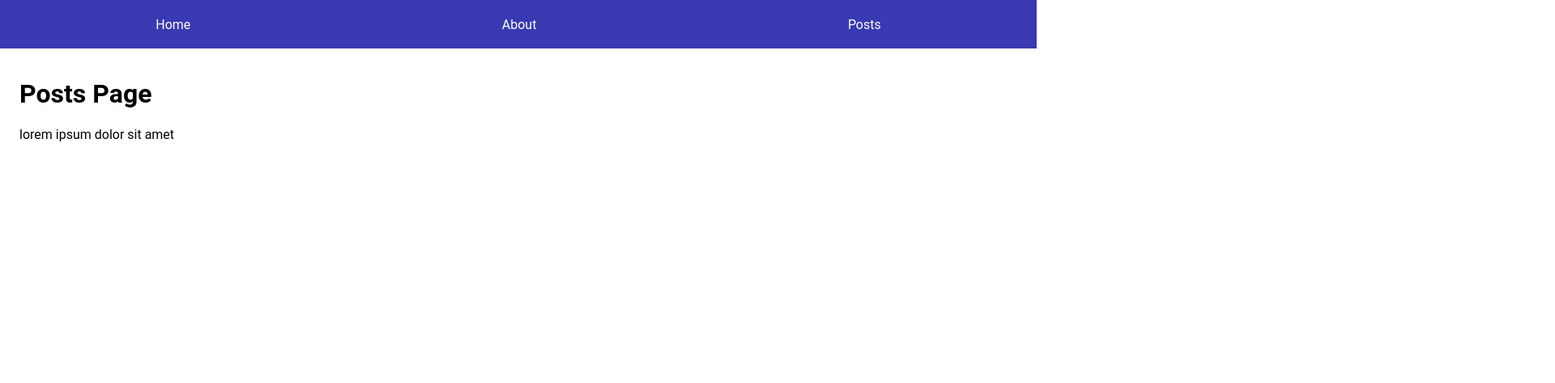
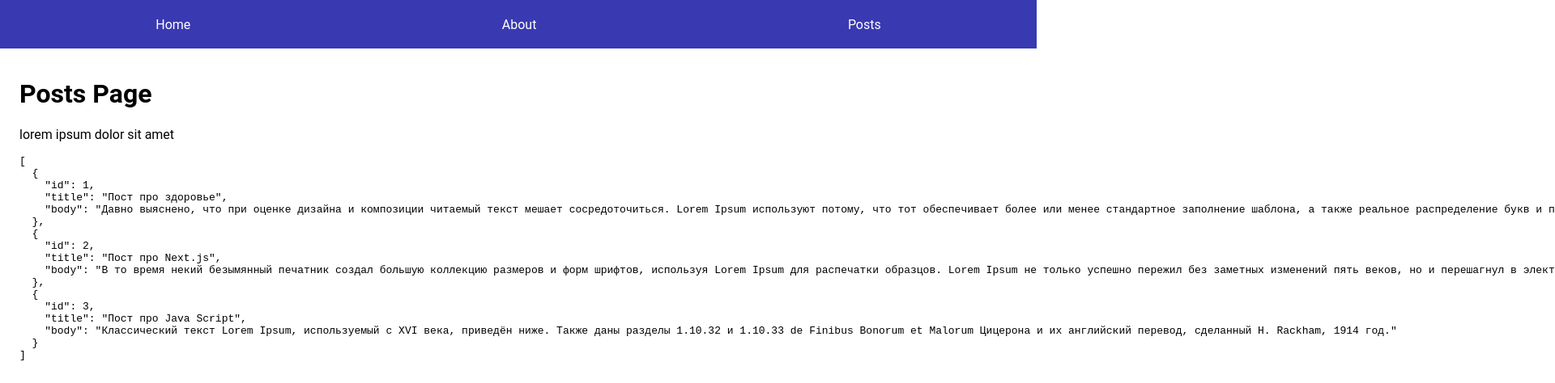
Before and after one commit to markushitstep/my-nextjs-app, a Next.js app: page /posts in a window 1280 px wide. Shown: the top 474 px of the page at 81% size, 1920 px wide, since content can reach past the window. Built offline with nearby package versions, Linux system fonts and the light colour scheme; data requests are answered from the project's data file.

Commit message:
create api mock server

```diff
--- /dev/null
+++ b/db.json
@@ -0,0 +1,7 @@
+{
+    "posts": [
+        {"id":1, "title": "Пост про здоровье", "body": "Давно выяснено, что при оценке дизайна и композиции читаемый текст мешает сосредоточиться. Lorem Ipsum используют потому, что тот обеспечивает более или менее стандартное заполнение шаблона, а также реальное распределение букв и пробелов в абзацах, которое не получается при простой дубликации Здесь ваш текст.. Здесь ваш текст.. Здесь ваш текст.. Многие программы электронной вёрстки и редакторы HTML используют Lorem Ipsum в качестве текста по умолчанию, так что поиск по ключевым словам lorem ipsum сразу показывает, как много веб-страниц всё ещё дожидаются своего настоящего рождения. За прошедшие годы текст Lorem Ipsum получил много версий. Некоторые версии появились по ошибке, некоторые - намеренно (например, юмористические варианты)."},
+        {"id":2, "title": "Пост про Next.js", "body": "В то время некий безымянный печатник создал большую коллекцию размеров и форм шрифтов, используя Lorem Ipsum для распечатки образцов. Lorem Ipsum не только успешно пережил без заметных изменений пять веков, но и перешагнул в электронный дизайн. Его популяризации в новое время послужили публикация листов Letraset с образцами Lorem Ipsum в 60-х годах и, в более недавнее время, программы электронной вёрстки типа Aldus PageMaker, в шаблонах которых используется Lorem Ipsum."},
+        {"id":3, "title": "Пост про Java Script", "body": "Классический текст Lorem Ipsum, используемый с XVI века, приведён ниже. Также даны разделы 1.10.32 и 1.10.33 de Finibus Bonorum et Malorum Цицерона и их английский перевод, сделанный H. Rackham, 1914 год."}
+    ]
+}
--- a/package.json
+++ b/package.json
@@ -5,7 +5,9 @@
       "dev": "next dev",
       "build": "next build",
       "start": "next start",
-    "lint": "next lint"
+      "lint": "next lint",
+      "serve": "concurrently \"npm run dev\" \"npm run mock\"",
+      "mock": "json-server -w db.json -p 4200 -d 450"
     },
     "dependencies": {
       "next": "12.0.8",
--- a/pages/posts.js
+++ b/pages/posts.js
@@ -1,11 +1,27 @@
+import { useState, useEffect } from 'react'
 import Head from "next/head";
 import MainLayout from "../components/MainLayout"
 
 export default function posts() {
+    const [posts, setPosts] = useState([]);
+
+    useEffect(() =>{
+        async function load() {
+            const response = await fetch("http://localhost:4200/posts");
+            const json = await response.json();
+            setPosts(json);
+        }
+        load();
+    },[])
+
+
     return (
         <MainLayout title={"Posts page"}>
             <h1>Posts Page</h1>
             <p>lorem ipsum dolor sit amet</p>
+            <pre>
+                {JSON.stringify(posts, null, 2)}
+            </pre>
         </MainLayout>
     )
 }
```
Also changed, not shown: 1 other file (tests, documents, lock files or other folders). Lines whose indentation alone changed are shown as unchanged.
